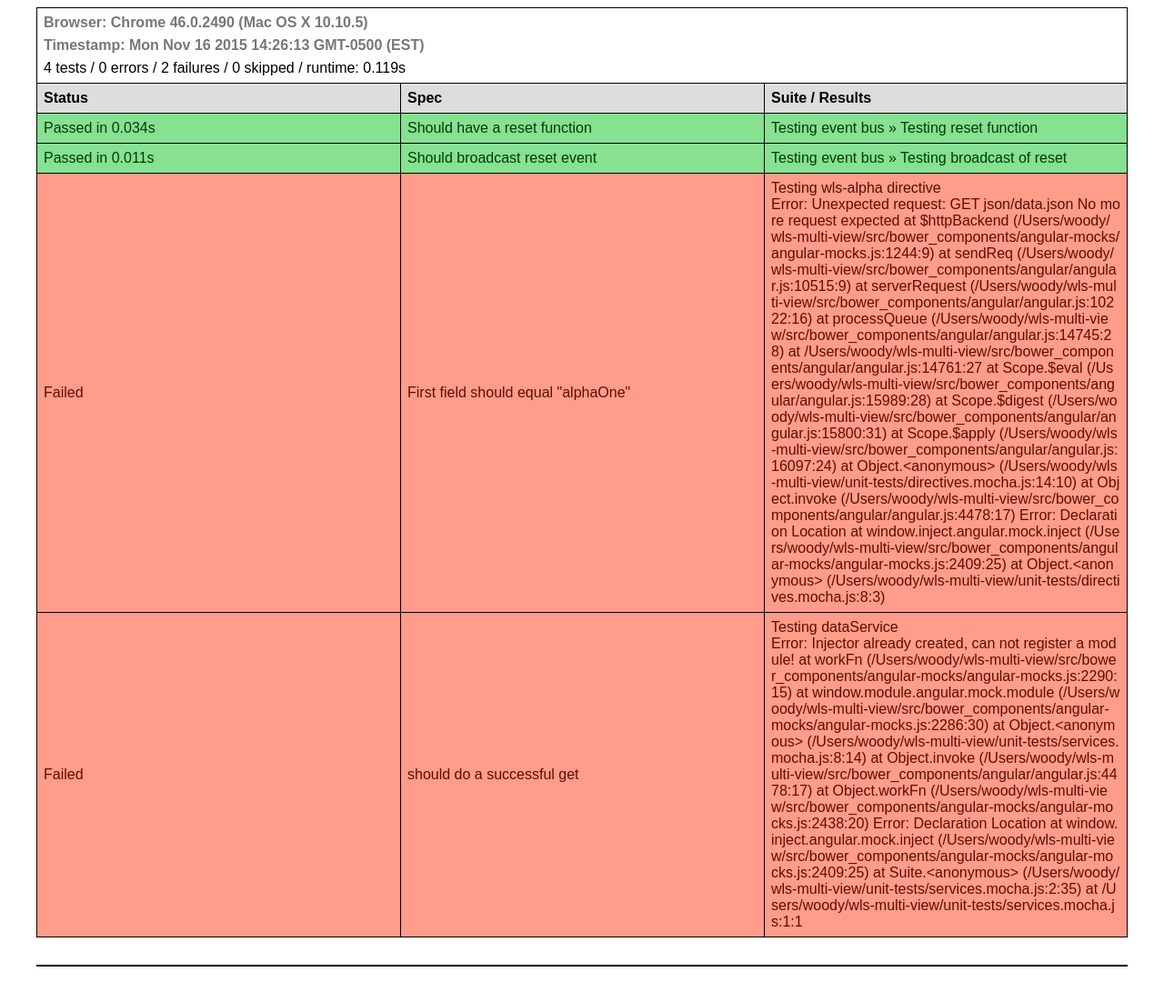
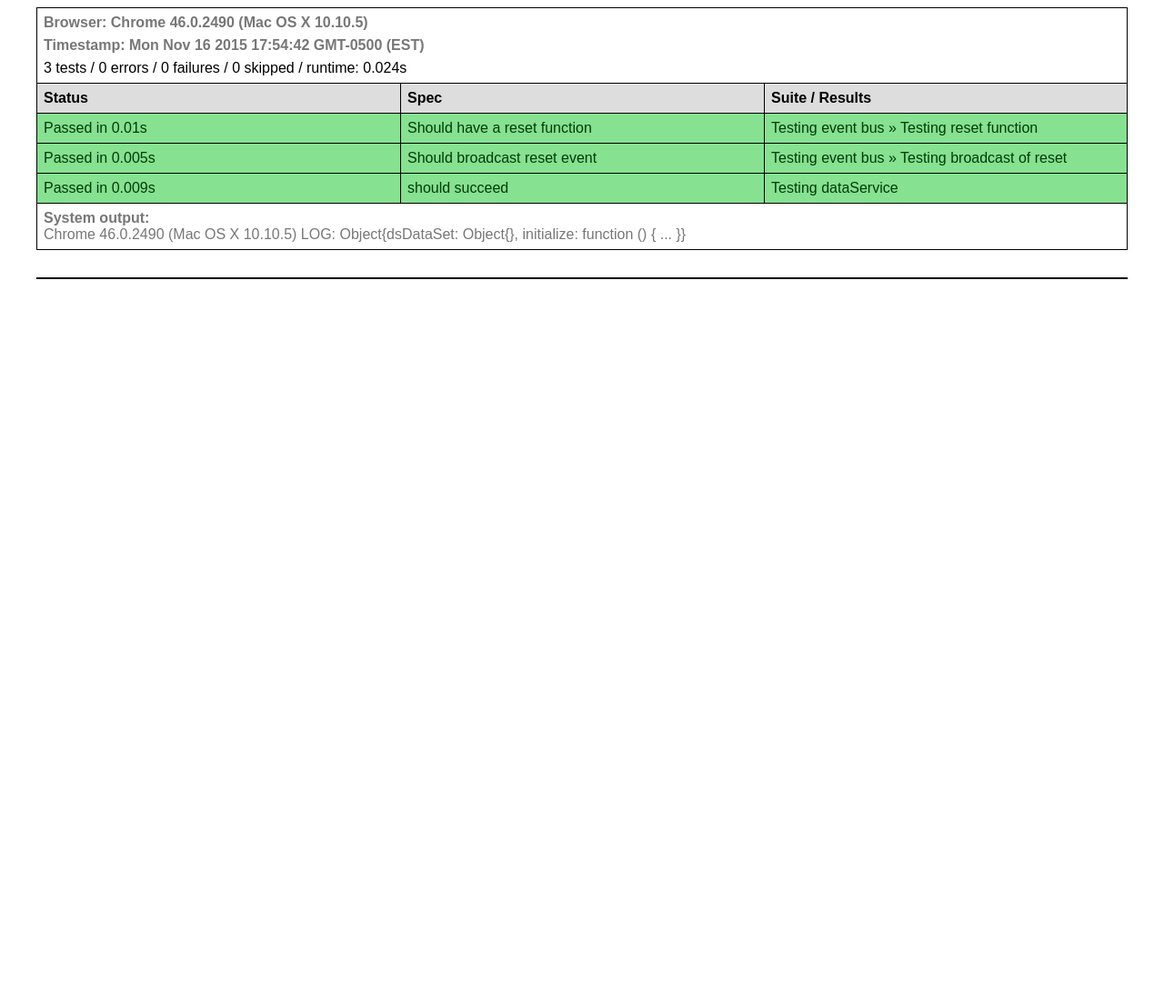
Before and after one commit to woodylewis/wls-multi-view, a website: page src/units.html in a window 1280 px wide. Shown: the part 80-1182 px from the top of the page at 91% size. After the commit the page ends 800 px from the top, so only its background shows below. Drawn offline with Linux system fonts and the light colour scheme.

Commit message:
Refactor dataService

```diff
--- a/src/units.html
+++ b/src/units.html
@@ -12,15 +12,15 @@
         <td colspan="3" title="Mozilla/5.0 (Macintosh; Intel Mac OS X 10_10_5) AppleWebKit/537.36 (KHTML, like Gecko) Chrome/46.0.2490.86 Safari/537.36">Browser: Chrome 46.0.2490 (Mac OS X 10.10.5)</td>
       </tr>
       <tr class="overview">
-        <td colspan="3">Timestamp: Mon Nov 16 2015 14:26:13 GMT-0500 (EST)</td>
+        <td colspan="3">Timestamp: Mon Nov 16 2015 17:54:42 GMT-0500 (EST)</td>
       </tr>
       <tr>
         <td colspan="3">
-          4 tests /
+          3 tests /
           0 errors /
-          2 failures /
+          0 failures /
           0 skipped /
-          runtime: 0.119s
+          runtime: 0.024s
         </td>
       </tr>
       <tr class="header">
@@ -29,55 +29,23 @@
         <td>Suite / Results</td>
       </tr>
       <tr class="pass">
-        <td>Passed in 0.034s</td>
+        <td>Passed in 0.01s</td>
         <td>Should have a reset function</td>
         <td>Testing event bus &raquo; Testing reset function</td>
       </tr>
       <tr class="pass">
-        <td>Passed in 0.011s</td>
+        <td>Passed in 0.005s</td>
         <td>Should broadcast reset event</td>
         <td>Testing event bus &raquo; Testing broadcast of reset</td>
       </tr>
-      <tr class="fail">
-        <td>Failed</td>
-        <td>First field should equal "alphaOne"</td>
-        <td>
-          Testing wls-alpha directive
-          <br />Error: Unexpected request: GET json/data.json
-No more request expected
-    at $httpBackend (/Users/woody/wls-multi-view/src/bower_components/angular-mocks/angular-mocks.js:1244:9)
-    at sendReq (/Users/woody/wls-multi-view/src/bower_components/angular/angular.js:10515:9)
-    at serverRequest (/Users/woody/wls-multi-view/src/bower_components/angular/angular.js:10222:16)
-    at processQueue (/Users/woody/wls-multi-view/src/bower_components/angular/angular.js:14745:28)
-    at /Users/woody/wls-multi-view/src/bower_components/angular/angular.js:14761:27
-    at Scope.$eval (/Users/woody/wls-multi-view/src/bower_components/angular/angular.js:15989:28)
-    at Scope.$digest (/Users/woody/wls-multi-view/src/bower_components/angular/angular.js:15800:31)
-    at Scope.$apply (/Users/woody/wls-multi-view/src/bower_components/angular/angular.js:16097:24)
-    at Object.&lt;anonymous&gt; (/Users/woody/wls-multi-view/unit-tests/directives.mocha.js:14:10)
-    at Object.invoke (/Users/woody/wls-multi-view/src/bower_components/angular/angular.js:4478:17)
-Error: Declaration Location
-    at window.inject.angular.mock.inject (/Users/woody/wls-multi-view/src/bower_components/angular-mocks/angular-mocks.js:2409:25)
-    at Object.&lt;anonymous&gt; (/Users/woody/wls-multi-view/unit-tests/directives.mocha.js:8:3)
-
-        </td>
+      <tr class="pass">
+        <td>Passed in 0.009s</td>
+        <td>should succeed</td>
+        <td>Testing dataService</td>
       </tr>
-      <tr class="fail">
-        <td>Failed</td>
-        <td>should do a successful get</td>
-        <td>
-          Testing dataService
-          <br />Error: Injector already created, can not register a module!
-    at workFn (/Users/woody/wls-multi-view/src/bower_components/angular-mocks/angular-mocks.js:2290:15)
-    at window.module.angular.mock.module (/Users/woody/wls-multi-view/src/bower_components/angular-mocks/angular-mocks.js:2286:30)
-    at Object.&lt;anonymous&gt; (/Users/woody/wls-multi-view/unit-tests/services.mocha.js:8:14)
-    at Object.invoke (/Users/woody/wls-multi-view/src/bower_components/angular/angular.js:4478:17)
-    at Object.workFn (/Users/woody/wls-multi-view/src/bower_components/angular-mocks/angular-mocks.js:2438:20)
-Error: Declaration Location
-    at window.inject.angular.mock.inject (/Users/woody/wls-multi-view/src/bower_components/angular-mocks/angular-mocks.js:2409:25)
-    at Suite.&lt;anonymous&gt; (/Users/woody/wls-multi-view/unit-tests/services.mocha.js:2:35)
-    at /Users/woody/wls-multi-view/unit-tests/services.mocha.js:1:1
-
-        </td>
+      <tr class="system-out">
+        <td colspan="3"><strong>System output:</strong><br />Chrome 46.0.2490 (Mac OS X 10.10.5) LOG: Object{dsDataSet: Object{}, initialize: function () { ... }}
+</td>
       </tr>
     </table>
     <hr/>
```
Also changed, not shown: src/js/directives/alpha.js (+11 -4 lines), src/js/directives/beta.js (+11 -4 lines), src/js/directives/gamma.js (+11 -4 lines), src/js/services/dataService.js (+11 -1 lines), unit-tests/directives.mocha.js (+4 -4 lines), unit-tests/services.mocha.js (+14 -21 lines).
